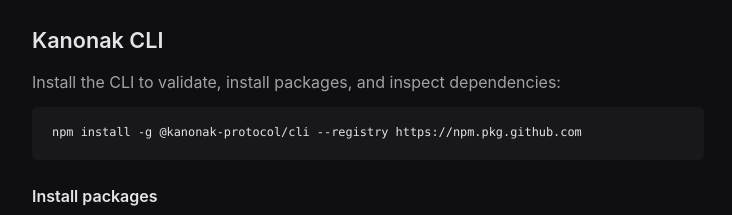
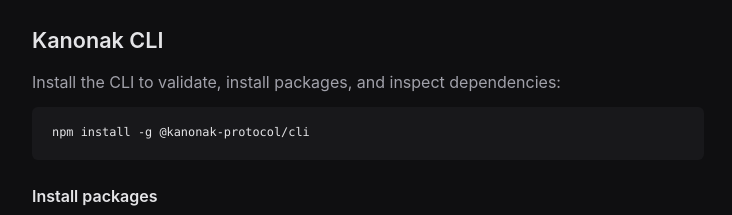
Before and after one commit to kanonak-protocol/kanonak.org, a plain HTML site: page index.html in a window 1280 px wide. Shown: the part 3080-3295 px from the top of the page, without its empty margins (272-1004 px from the left). Drawn offline with Linux system fonts and the light colour scheme.

Commit message:
Use public npm registry for CLI install

```diff
--- a/index.html
+++ b/index.html
@@ -247,7 +247,7 @@
         <section>
             <h2>Kanonak CLI</h2>
             <p>Install the CLI to validate, install packages, and inspect dependencies:</p>
-            <pre><code>npm install -g @kanonak-protocol/cli --registry https://npm.pkg.github.com</code></pre>
+            <pre><code>npm install -g @kanonak-protocol/cli</code></pre>
 
             <h3>Install packages</h3>
             <pre><code><span class="y-comment"># Install a package and its dependencies</span>
```
